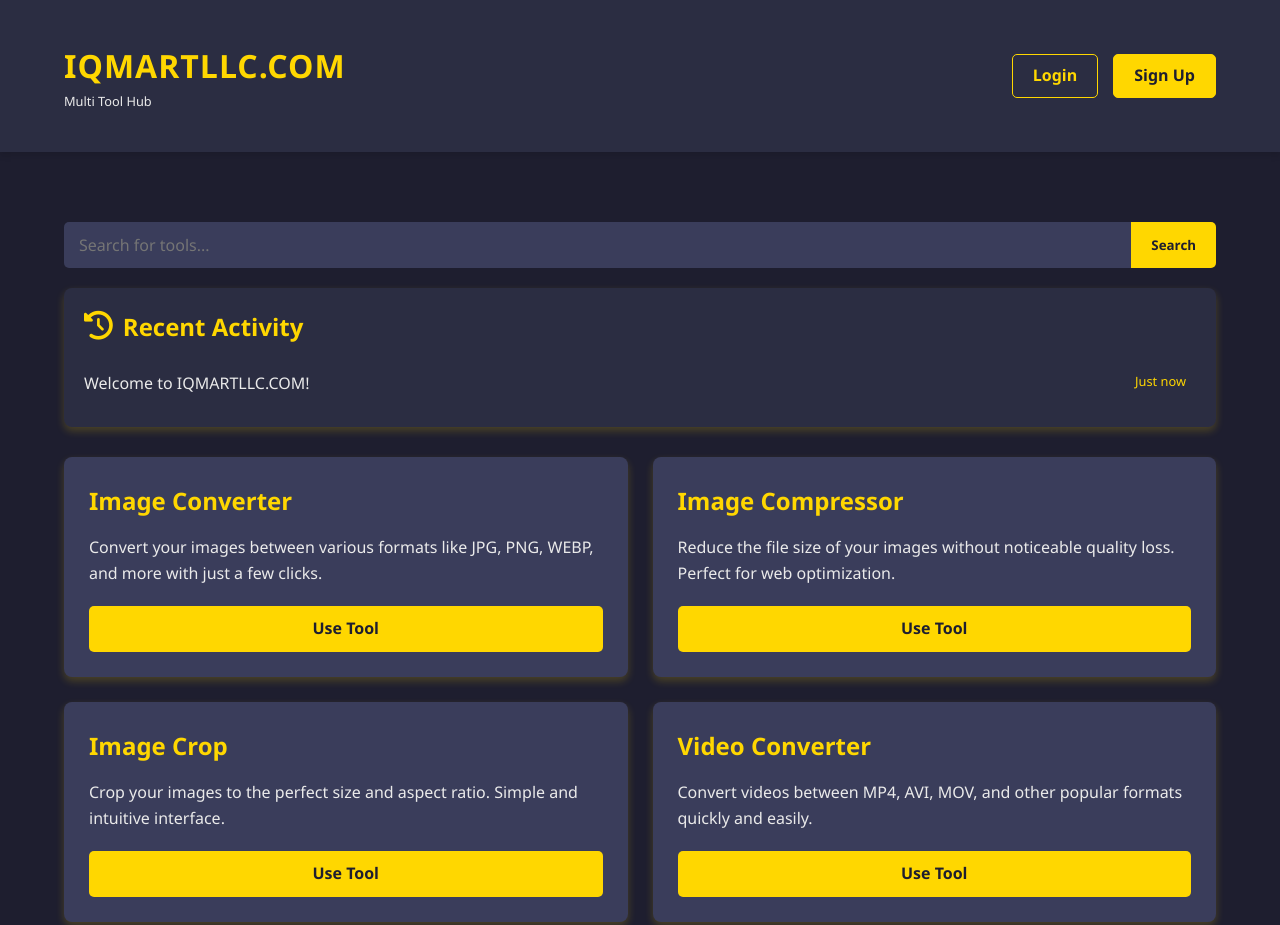
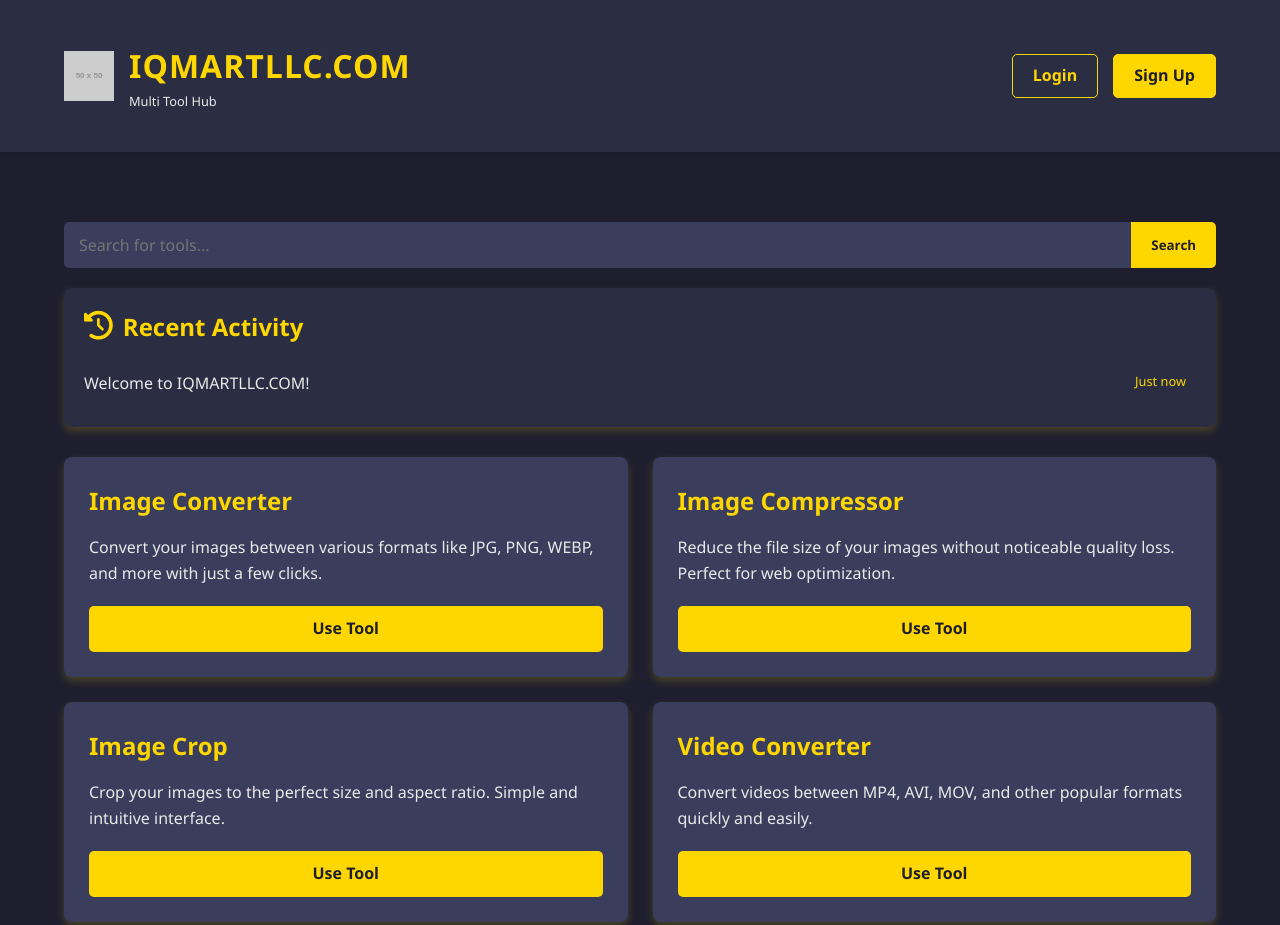
Before and after one commit to zaffryab/tols, a plain HTML site: page index.html in a window 1280 px wide. Shown: the top 925 px of the page. Drawn offline with Linux system fonts and the light colour scheme; placeholder pictures from the web are drawn by us.

Commit message:
Update index.html

```diff
--- a/index.html
+++ b/index.html
@@ -43,13 +43,24 @@
             flex-wrap: wrap;
         }
 
-        .logo h1 {
+        .logo {
+            display: flex;
+            align-items: center;
+            gap: 15px;
+        }
+
+        .logo img {
+            height: 50px;
+            width: auto;
+        }
+
+        .logo-text h1 {
             color: #FFD700;
             font-size: 2rem;
             letter-spacing: 1px;
         }
 
-        .logo span {
+        .logo-text span {
             font-size: 0.8rem;
             color: #EAEAEA;
             display: block;
@@ -423,6 +434,7 @@
             .logo {
                 text-align: center;
                 width: 100%;
+                justify-content: center;
             }
         }
 
@@ -447,8 +459,11 @@
     <header>
         <div class="container header-content">
             <div class="logo">
-                <h1>IQMARTLLC.COM</h1>
-                <span>Multi Tool Hub</span>
+                <img src="https://via.placeholder.com/50x50/FFD700/1E1E2F?text=IQ" alt="IQMARTLLC Logo">
+                <div class="logo-text">
+                    <h1>IQMARTLLC.COM</h1>
+                    <span>Multi Tool Hub</span>
+                </div>
             </div>
             <div class="auth-buttons">
                 <a href="#" class="auth-btn login-btn" id="loginBtn">Login</a>
```
